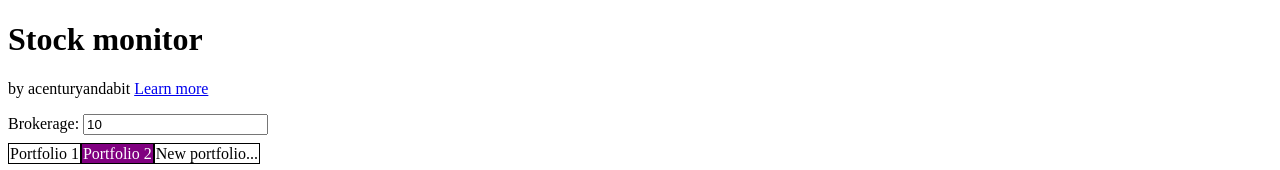
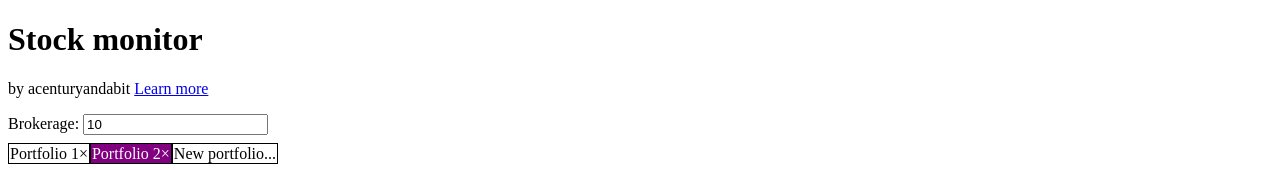
Before and after one commit to acenturyandabit/Stock-monitor, a Gatsby site: page / in a window 1280 px wide. Both pictures are taken after a click on the element "New portfolio...". Shown: the top 170 px of the page. Built offline with nearby package versions, Linux system fonts and the light colour scheme; Gatsby itself is replaced by a stand-in of ours; no server answers.

Commit message:
delete portfolios

```diff
--- a/src/pages/index.js
+++ b/src/pages/index.js
@@ -32,6 +32,7 @@ export default class Home extends React.Component {
         this.resetAll = this.resetAll.bind(this);
         this.makeSample = this.makeSample.bind(this);
         this.makeNewPortfolio = this.makeNewPortfolio.bind(this);
+        this.deletePortfolio = this.deletePortfolio.bind(this);
     }
     componentDidMount() {
         window.dataLayer = window.dataLayer || [];
@@ -157,6 +158,14 @@ export default class Home extends React.Component {
             return state;
         });
     }
+    deletePortfolio(p, e) {
+        this.setState((state) => {
+            state.portfolios.splice(p, 1);
+            state.currentPortfolio = state.portfolios.length - 1;
+            return state;
+        });
+        e.stopPropagation();
+    }
     async makeSample() {
         await this.makeNewPortfolio();
         let newCodes = ["TLS", "ASX", "ALL", "KMD", "BTH"];
@@ -218,7 +227,9 @@ export default class Home extends React.Component {
             <p>by acenturyandabit <a href="https://github.com/acenturyandabit/stock-monitor">Learn more</a></p>
             <label>Brokerage: <input value={this.state.brokerage} onChange={(e) => this.setState({ brokerage: e.target.value })}></input></label>
             <div className="tabbars">{
-                this.state.portfolios.map((i, ind) => <span key={ind} style={ind == this.state.currentPortfolio ? { background: "purple", color: "white" } : {}} onClick={() => this.setState({ currentPortfolio: ind })}>Portfolio {ind + 1}</span>)
+                this.state.portfolios.map((i, ind) => <span key={ind} style={ind == this.state.currentPortfolio ? { background: "purple", color: "white" } : {}} onClick={() => this.setState({ currentPortfolio: ind })}>Portfolio {ind + 1}
+                    {this.state.portfolios.length > 1 ? <span onClick={(e) => this.deletePortfolio(ind, e)}>&times;</span> : ""}
+                </span>)
             }<span onClick={this.makeNewPortfolio}>New portfolio...</span></div>
             <div style={{ display: "flex" }} className={"mainContainer"}>
                 <div>
```
